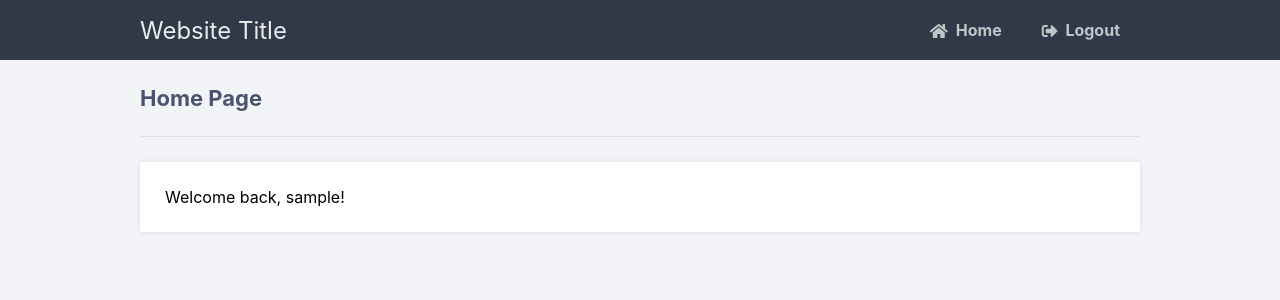
After one commit to 007khun159/Fitness_system-, a Flask app: page /home in a window 1280 px wide. The commit adds this page. Shown: the top 300 px of the page. Run offline with Flask 2, Linux system fonts and the light colour scheme; the visitor is signed in with stand-in values (Sample User, id 1); some libraries are stand-ins or nearby versions.

Commit message:
change_db_test/_add_home_layout

```diff
--- a/main.py
+++ b/main.py
@@ -34,7 +34,7 @@ def login():
         #check if accoutnt exists using in mysql
         # MySQLdb.cursors.DictCursor เราจะใช้ก็ต่อเมื่อค่าของ input ที่รับเข้ามานั้นมี type ที่แตกต่างกัน
         cursor  = mysql.connection.cursor(MySQLdb.cursors.DictCursor)
-        cursor.execute("SELECT * FROM fitness.member WHERE user = %s and password = %s" ,(username,password))
+        cursor.execute("SELECT * FROM  fitness.member_test WHERE username = %s and password = %s" ,(username,password))
         account = cursor.fetchone()
 
 
@@ -45,11 +45,11 @@ def login():
             session['loggedin'] = True
             session['id'] = account['id']
             #we will compare  user in mysql and session input form html
-            session['username'] = account['user']
+            session['username'] = account['username']
 
             # Redirect to homepage
 
-            return 'Logged in successfully!!'
+            return redirect(url_for("home"))
 
 
         else:
@@ -92,7 +92,7 @@ def register():
 
         else:
             cursor = mysql.connection.cursor(MySQLdb.cursors.DictCursor)
-            cursor.execute("SELECT * FROM fitness.member_test WHERE user = %s", (username,))
+            cursor.execute("SELECT * FROM fitness.member_test WHERE username = %s", (username,))
             account = cursor.fetchone()
 
             if account:
@@ -106,7 +106,17 @@ def register():
 
 
 
+#Home page
+@app.route('/home')
+def home():
+    #chekc if user is loggedin
+    if 'loggedin' in session :
+        # user is loggedin show them the home
+        return render_template('home.html', username = session['username'])
+    # User is not login   redirect to login page
 
+
+    return redirect(url_for("login"))
 
 
 
--- /dev/null
+++ b/templates/home.html
@@ -0,0 +1,8 @@
+{% extends 'layout.html' %}
+
+{% block title %}Home{% endblock %}
+
+{% block content %}
+<h2>Home Page</h2>
+<p>Welcome back, {{ username }}!</p>
+{% endblock %}
--- /dev/null
+++ b/templates/layout.html
@@ -0,0 +1,41 @@
+<!DOCTYPE html>
+<html lang="en">
+<head>
+    <meta charset="UTF-8">
+    <meta http-equiv="X-UA-Compatible" content="IE=edge">
+    <meta name="viewport" content="width=device-width, initial-scale=1.0">
+    <link rel="stylesheet" href="{{ url_for('static', filename='style.css') }}">
+	<link rel="stylesheet" href="https://use.fontawesome.com/releases/v5.7.1/css/all.css">
+    <!----------------------Fucntion for show data in session --------------------->
+    <!----------------------For using become layout --------------------->
+    <title>{% block title %}{% endblock %}</title>
+    <title>Document</title>
+    <body class="loggedin">
+
+        <nav class = "navtop">
+
+            <div>
+                <h1>Website Title</h1>
+                <a href="{{ url_for('home') }}"><i class="fas fa-home"></i>Home</a>
+				<a href="{{ url_for('logout') }}"><i class="fas fa-sign-out-alt"></i>Logout</a>
+            </div>
+
+
+        </nav>
+
+        <!------Data is here !!! ------->
+        <div class="content">
+			{% block content %}{% endblock %}
+		</div>
+
+
+    </body>
+</head>
+<body>
+
+
+
+
+
+</body>
+</html>
```
Also changed, not shown: showd.py (deleted, +0 -12 lines), static/style.css (line endings or trailing spaces).
